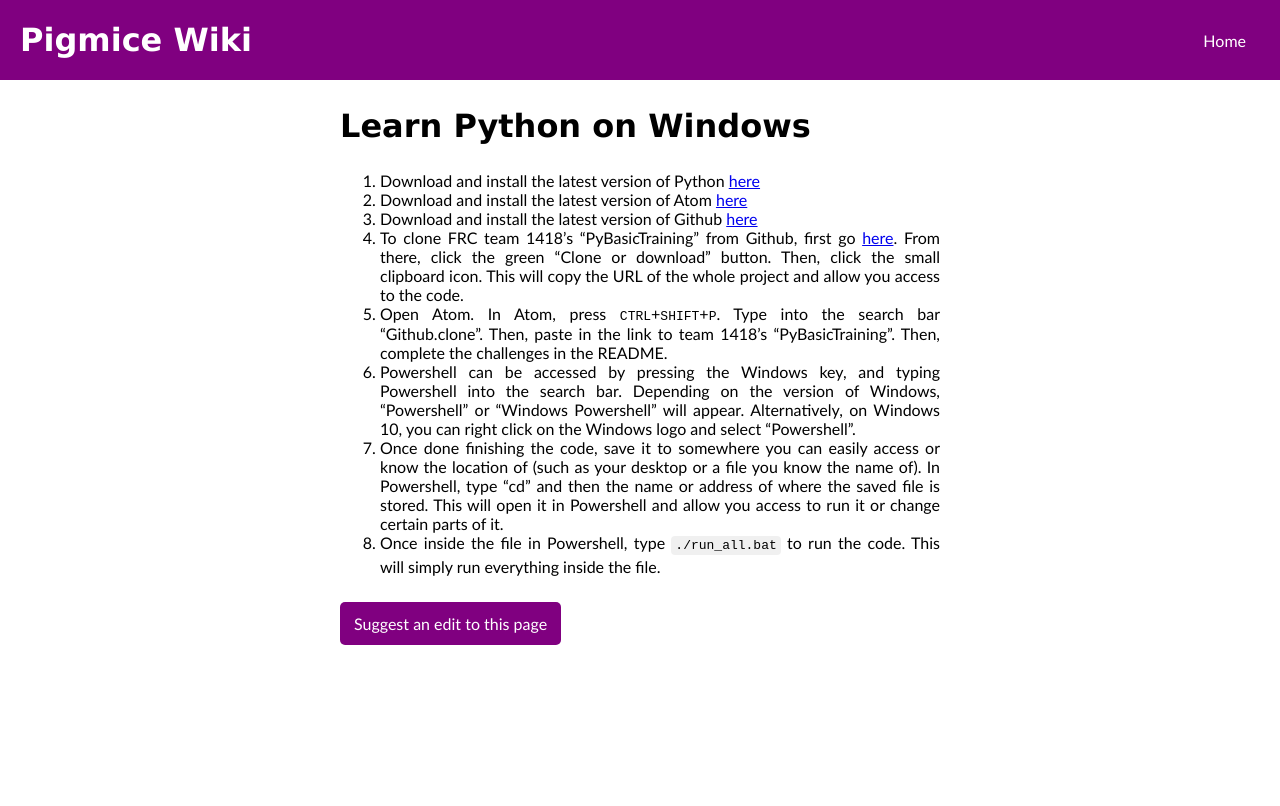
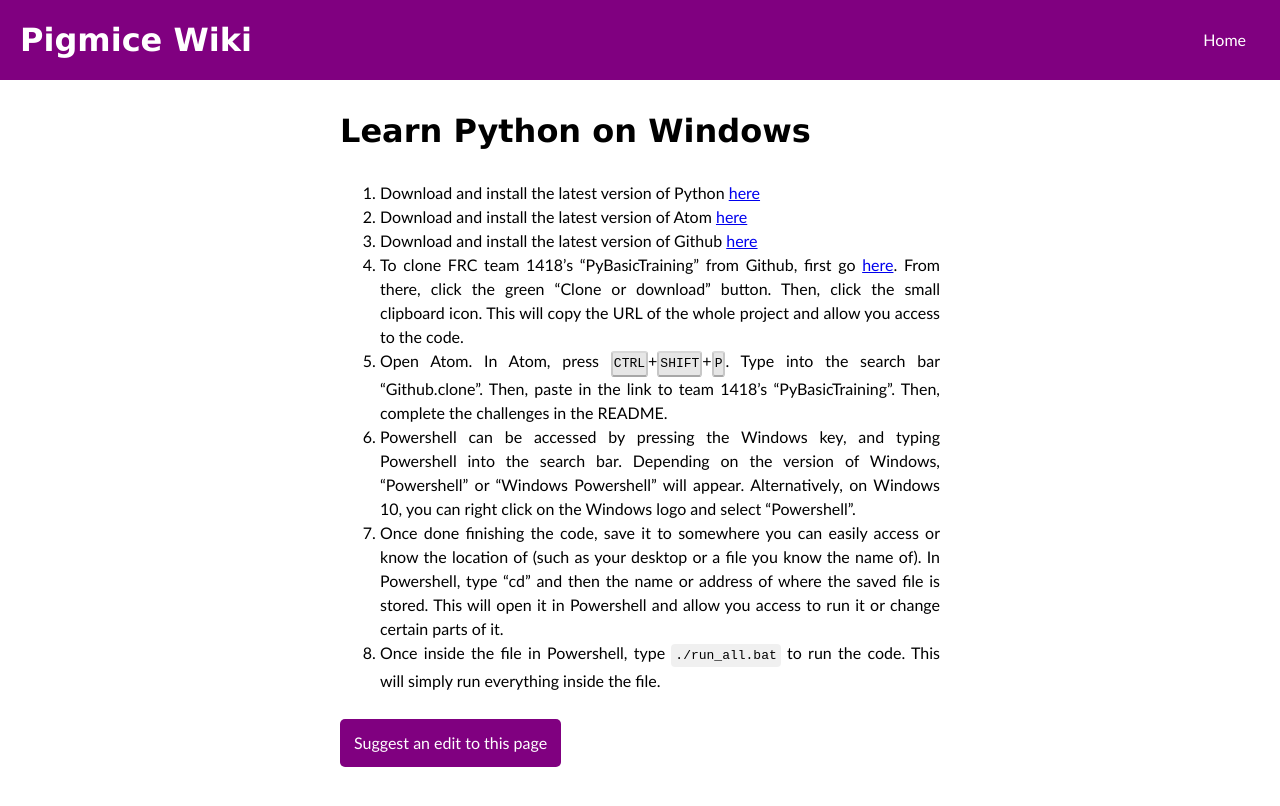
Before and after one commit to Pigmice2733/wiki, a Jekyll site: the page built from programming/getting-started.md, in a window 1280 px wide. Shown: the top 806 px of the page. Built offline with Jekyll 4.4.1, drawn with Linux system fonts in a browser that asks for light colours; our own code applies the rules of GitHub Pages for plain Markdown files.

Commit message:
Improve text styles (#17)

```diff
--- a/css/main.scss
+++ b/css/main.scss
@@ -10,6 +10,7 @@ $light-gray: rgba(black, 0.06);
 body {
   margin: 0;
   font-family: 'Myriad Pro', Calibri, Helvetica, Arial, sans-serif;
+  line-height: 1.5;
 }
 
 h1 {
@@ -53,6 +54,16 @@ blockquote {
   padding-left: 10px;
 }
 
+kbd {
+  background-color: #e6e6e6;
+  padding: 1px;
+  border-radius: 3px;
+  border: 2px solid #c7c7c7;
+  border-top-color: #d8d8d8;
+  border-bottom-color: #a7a7a7;
+  display: inline-block;
+}
+
 img {
   max-width: 100%;
 }
```
